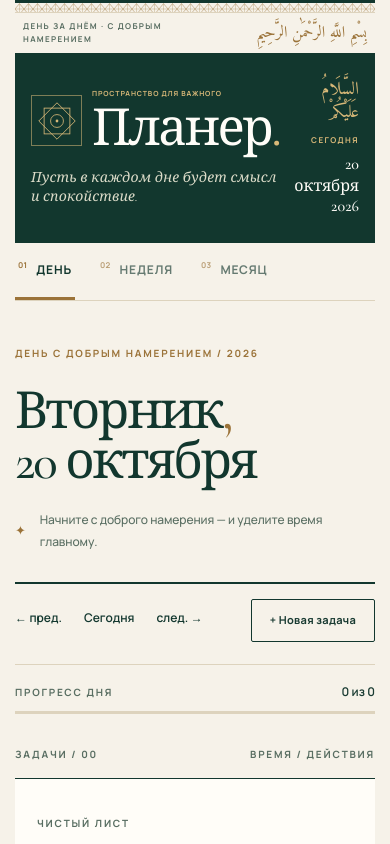
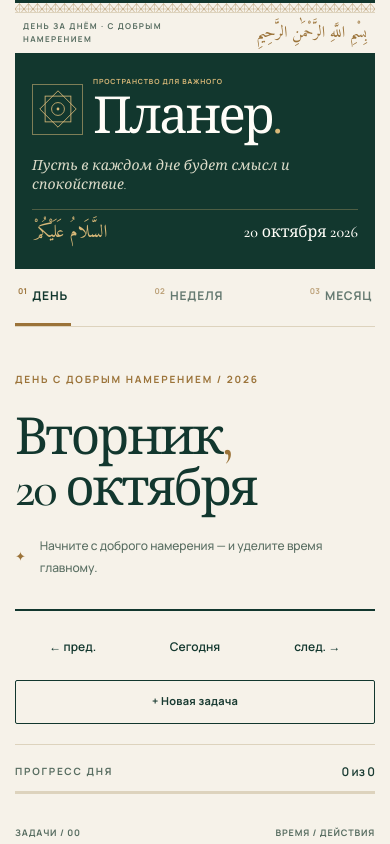
Before and after one commit to ireksmakov/planer, a React (Vite) app: page / in a window 390 px wide. Shown: the top 844 px of the page. Built offline with nearby package versions, Linux system fonts and the light colour scheme; a web font is replaced by a local one.

Commit message:
Fix iOS Safari form zoom and mobile horizontal overflow

```diff
--- a/src/components/TaskForm.tsx
+++ b/src/components/TaskForm.tsx
@@ -37,6 +37,11 @@ export function TaskForm({ date, initial, compact = false, onSubmit, onCancel }:
     if (!/^\d{4}-\d{2}-\d{2}$/.test(selectedDate)) {
       setDateError(true);
       return;
+    }
+    // Release focus before the form unmounts so mobile keyboards close cleanly.
+    const focusedElement = document.activeElement;
+    if (focusedElement instanceof HTMLElement && event.currentTarget.contains(focusedElement)) {
+      focusedElement.blur();
     }
     onSubmit({
       title: title.trim(),
--- a/src/index.css
+++ b/src/index.css
@@ -406,3 +406,169 @@ body { background-color: var(--paper); }
   .brand-mark svg { width: 37px; height: 37px; }
   .masthead-date { font-size: 13px; }
 }
+
+
+/* Mobile viewport and iOS input-zoom fixes, 2026-10-21 */
+@media (max-width: 760px) {
+  /* Keep the layout within the actual visual viewport, including narrow phones. */
+  html, body, #root { width: 100%; max-width: 100%; }
+  html, body { overflow-x: clip; }
+  body { min-width: 0; -webkit-text-size-adjust: 100%; }
+  .app-shell { width: calc(100% - 30px); max-width: 100%; margin-inline: auto; }
+  .app-shell, .app-shell > main, .page-section, .site-header,
+  .section-toolbar, .section-intro, .task-list, .task-form,
+  .week-grid, .month-grid, .month-weekdays { min-width: 0; }
+  .masthead-identity, .masthead-side, .masthead-brandtext,
+  .section-intro > div:first-child, .task-details, .task-right,
+  .task-form-fields > *, .week-entries, .week-task-open { min-width: 0; }
+  .display-heading, .task-title, .task-meta, .week-task-name,
+  .masthead-date, .brand-subtitle { overflow-wrap: anywhere; }
+  .task-title, .task-meta, .task-meta > span, .week-task-name { max-width: 100%; }
+  .task-actions { min-width: 0; flex-wrap: wrap; gap: 10px; }
+
+  /*
+   * iOS Safari zooms the whole page on focus when a form control is under 16px.
+   * All editing fields, including the compact weekly form, must stay >= 16px.
+   * Do not disable user-scalable or set maximum-scale in the viewport meta tag.
+   */
+  .task-form .field input,
+  .task-form .field select,
+  .task-form-compact .field input,
+  .task-form-compact .field select,
+  .task-form-compact .field-title input {
+    font-size: 16px;
+    min-height: 46px;
+    line-height: 1.3;
+    width: 100%;
+    max-width: 100%;
+    min-width: 0;
+  }
+  .task-form .field-title input { font-size: 16px; min-height: 50px; }
+  .task-form-fields, .task-form-compact .task-form-fields {
+    grid-template-columns: repeat(2, minmax(0, 1fr));
+    width: 100%;
+  }
+  .task-form { width: 100%; max-width: 100%; }
+  .form-actions { flex-wrap: wrap; gap: 13px; }
+  .task-form-top { gap: 12px; }
+  .task-form-top > * { min-width: 0; }
+  .field-label { overflow-wrap: anywhere; }
+
+  /* Make long titles and the time/actions row fit instead of widening the page. */
+  .task-item {
+    grid-template-columns: 22px 28px minmax(0, 1fr);
+    gap: 8px;
+    max-width: 100%;
+    padding-inline: 0;
+  }
+  .task-right {
+    grid-column: 3;
+    display: flex;
+    flex-direction: row;
+    justify-content: space-between;
+    align-items: center;
+    flex-wrap: wrap;
+    gap: 5px 13px;
+    width: 100%;
+    max-width: 100%;
+  }
+  .task-time { flex: 0 1 auto; }
+  .task-actions { display: flex; flex: 0 1 auto; justify-content: flex-start; }
+  .task-check-label { max-width: 100%; }
+  .week-task-open { flex: 1 1 0; width: 100%; }
+  .week-task { min-width: 0; }
+  .week-column { min-width: 0; }
+  .month-cell { min-width: 0; max-width: 100%; }
+  .month-cell-tasks { overflow-wrap: anywhere; }
+}
+@media (max-width: 600px) {
+  /* Put the add button on its own row instead of forcing horizontal scrolling. */
+  .section-toolbar {
+    display: grid;
+    grid-template-columns: minmax(0, 1fr);
+    align-items: stretch;
+    row-gap: 11px;
+    padding-block: 14px 20px;
+  }
+  .date-navigation {
+    display: grid;
+    grid-template-columns: repeat(3, minmax(0, 1fr));
+    gap: 7px;
+    width: 100%;
+    min-width: 0;
+  }
+  .date-navigation .navigation-link {
+    display: block;
+    min-width: 0;
+    width: 100%;
+    min-height: 44px;
+    padding: 8px 2px;
+    text-align: center;
+    font-size: 12px;
+    white-space: normal;
+  }
+  .section-toolbar > .outline-button {
+    width: 100%;
+    max-width: 100%;
+    min-height: 44px;
+    justify-content: center;
+    gap: 11px;
+  }
+  .week-navigation-label { margin-left: 0; text-align: center; }
+  .task-list-header { align-items: flex-start; flex-wrap: wrap; gap: 9px; }
+  .task-list-header .eyebrow { font-size: 9px; letter-spacing: .09em; }
+  .week-grid { width: 100%; }
+  .week-column { grid-template-columns: 88px minmax(0,1fr); gap: 0 10px; }
+  .week-day-head { min-width: 0; }
+}
+@media (max-width: 520px) {
+  /* Two-row masthead prevents Arabic greeting and brand from competing for width. */
+  .masthead {
+    display: grid;
+    grid-template-columns: minmax(0, 1fr);
+    align-content: center;
+    gap: 16px;
+    min-height: 0;
+    padding: 24px 17px;
+  }
+  .masthead-identity { width: 100%; }
+  .masthead-brandrow { max-width: 100%; }
+  .brand-subtitle { margin-left: 0; max-width: 100%; }
+  .masthead-side {
+    display: flex;
+    flex-flow: row wrap;
+    justify-content: space-between;
+    align-items: baseline;
+    width: 100%;
+    gap: 6px 12px;
+    padding: 10px 0 0;
+    border-left: 0;
+    border-top: 1px solid rgba(216,184,120,.3);
+    text-align: left;
+  }
+  .masthead-side .eyebrow { display: none; }
+  .arabic-greeting { line-height: 1.4; }
+  .top-message { gap: 9px; }
+  .top-message > * { min-width: 0; }
+  .section-intro { min-width: 0; }
+  .display-heading { max-width: 100%; }
+  .view-tabs { max-width: 100%; justify-content: space-between; gap: 8px; }
+  .view-tab { min-width: 0; gap: 5px; }
+  .month-stats > div { min-width: 0; }
+  .page-footer-line { flex-wrap: wrap; }
+}
+@media (max-width: 380px) {
+  /* Native date/time pickers need a whole row on especially small screens. */
+  .task-form-fields, .task-form-compact .task-form-fields {
+    grid-template-columns: minmax(0,1fr);
+  }
+  .task-form { padding-inline: 12px; }
+  .task-right { align-items: flex-start; }
+  .masthead { padding-inline: 13px; }
+  .masthead-brandrow { gap: 7px; }
+  .brand-name { font-size: 42px; }
+  .view-tab { font-size: 11px; }
+  .month-cell { padding-inline: 3px; }
+  .month-cell-day { font-size: 22px; }
+  .month-cell-tasks { font-size: 7px; }
+}
```
